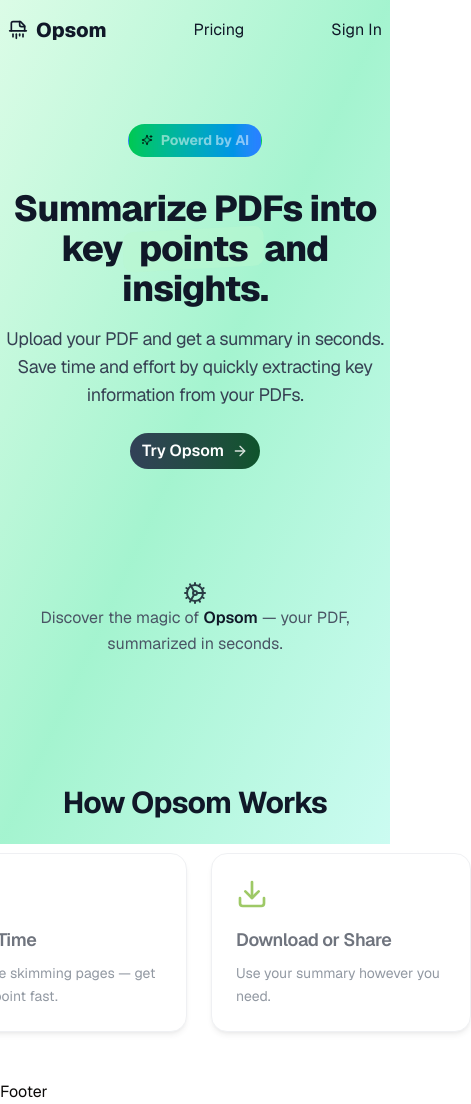
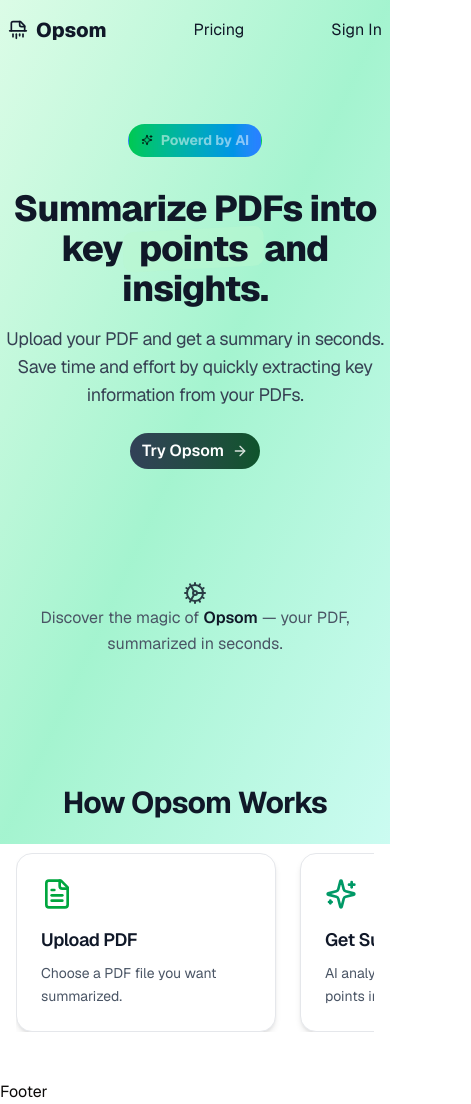
Before and after one commit to Termication/OPSOM, a Next.js app in the folder my-app/: page / in a window 390 px wide. Shown: the whole page, 471 px wide, since content can reach past the window. Built offline with nearby package versions, Linux system fonts and the light colour scheme.

Commit message:
feat: implement responsive design for Demo component with autoplay functionality on desktop

```diff
--- a/my-app/components/home/demo.tsx
+++ b/my-app/components/home/demo.tsx
@@ -29,23 +29,44 @@ const steps = [
 
 export default function Demo() {
   const [activeIndex, setActiveIndex] = useState(0);
+  const [isDesktop, setIsDesktop] = useState(false);
 
+  // Detect screen size
   useEffect(() => {
+    const checkScreen = () => setIsDesktop(window.innerWidth >= 640);
+    checkScreen();
+    window.addEventListener("resize", checkScreen);
+    return () => window.removeEventListener("resize", checkScreen);
+  }, []);
+
+  // Autoplay only on desktop
+  useEffect(() => {
+    if (!isDesktop) return;
+
     const interval = setInterval(() => {
       setActiveIndex((prev) => (prev + 1) % steps.length);
-    }, 3000); // Change every 3 seconds
+    }, 3000);
 
     return () => clearInterval(interval);
-  }, []);
+  }, [isDesktop]);
 
   return (
-    <section className="py-12 px-4  bg-transparent">
+    <section className="py-12 px-4 bg-transparent">
       <h2 className="text-3xl sm:text-4xl font-bold text-center text-gray-900 dark:text-white mb-8">
         How Opsom Works
       </h2>
 
-      <div className="relative flex justify-center">
-        <div className="flex gap-6 transition-transform duration-500" style={{ transform: `translateX(-${activeIndex * 280}px)` }}>
+      <div className="relative overflow-x-auto sm:overflow-visible">
+        <div
+          className={clsx("flex gap-6 transition-transform duration-500", {
+            "sm:justify-center": true,
+          })}
+          style={{
+            transform: isDesktop
+              ? `translateX(-${activeIndex * 280}px)`
+              : "none",
+          }}
+        >
           {steps.map((step, i) => (
             <div
               key={i}
@@ -53,8 +74,8 @@ export default function Demo() {
                 "w-[260px] shrink-0 rounded-2xl border p-6 shadow-md transition-all duration-300",
                 "bg-white border-gray-200 text-gray-900 dark:bg-gray-900 dark:border-gray-800 dark:text-white",
                 {
-                  "ring-2 ring-green-400 scale-105": i === activeIndex,
-                  "opacity-60": i !== activeIndex,
+                  "ring-2 ring-green-400 scale-105": isDesktop && i === activeIndex,
+                  "opacity-60": isDesktop && i !== activeIndex,
                 }
               )}
             >
```
